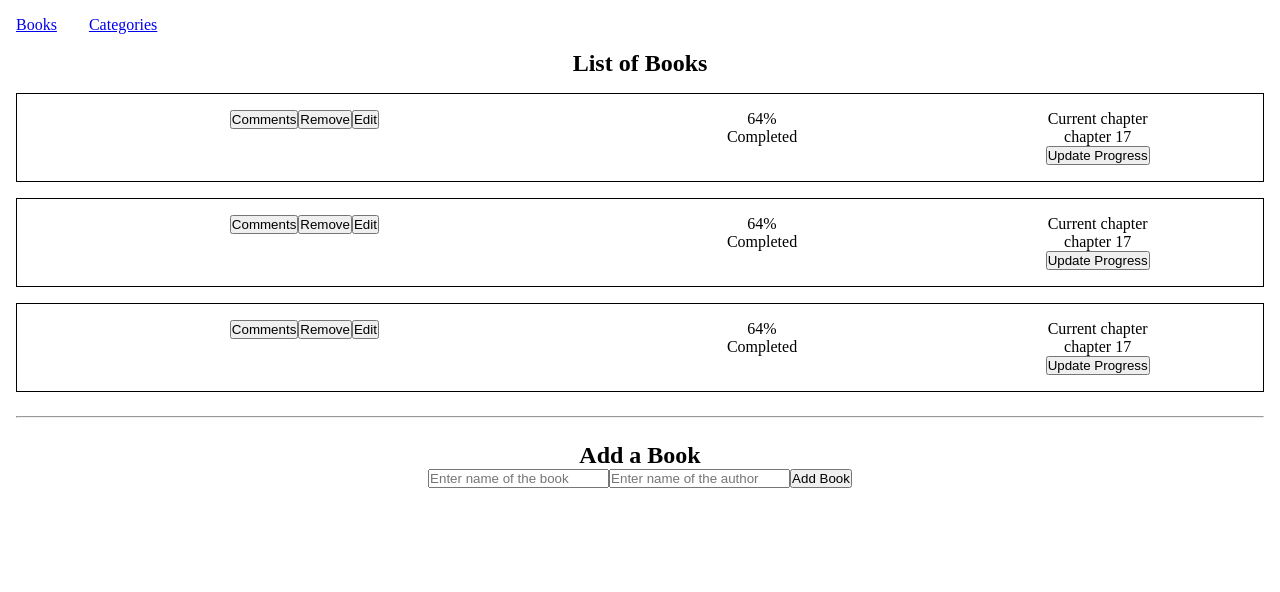
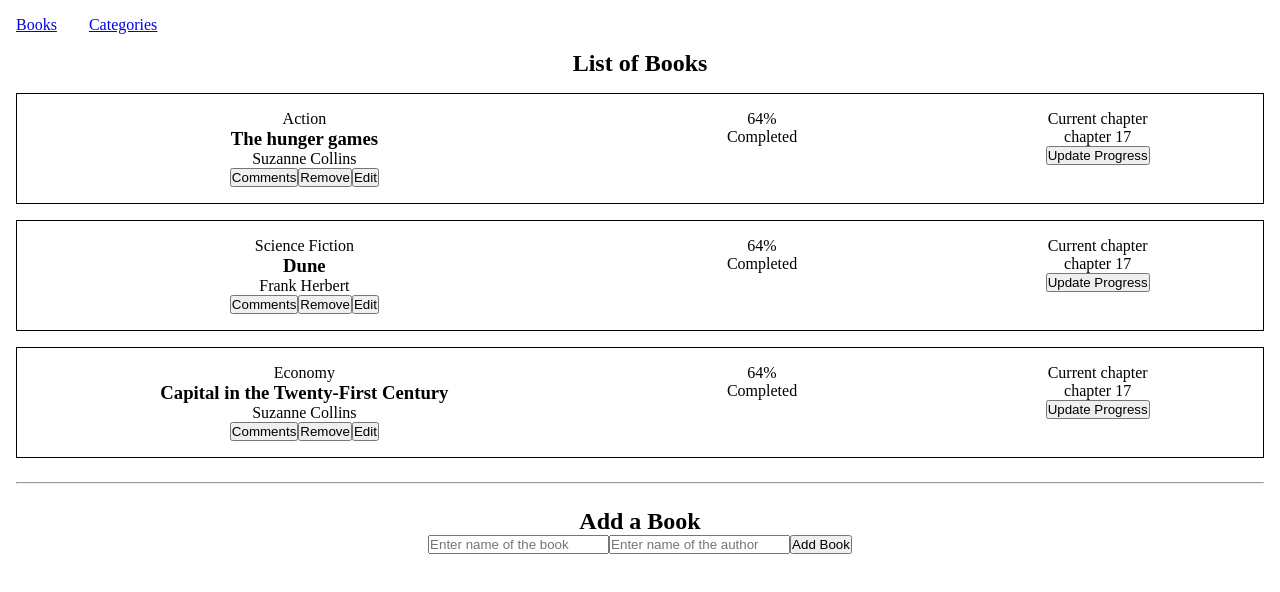
Before and after one commit to FaranoshAmini/Bookstore, a React (Create React App) app: page / in a window 1280 px wide. Shown: the top 592 px of the page. Built offline with nearby package versions, Linux system fonts and the light colour scheme.

Commit message:
Display book title and author passed as props

```diff
--- a/src/components/Book.js
+++ b/src/components/Book.js
@@ -1,11 +1,12 @@
 import React from 'react';
 import PropTypes from 'prop-types';
 
-function Book({
-  id, title, author, category,
-}) {
+function Book(props) {
+  const {
+    title, author, category,
+  } = props;
   return (
-    <div className="book-div" id={id}>
+    <div className="book-div">
 
       <div className="book-info">
         <div>
@@ -36,7 +37,6 @@ function Book({
 }
 
 Book.propTypes = {
-  id: PropTypes.string.isRequired,
   title: PropTypes.string.isRequired,
   author: PropTypes.string.isRequired,
   category: PropTypes.string.isRequired,
--- a/src/components/BooksList.js
+++ b/src/components/BooksList.js
@@ -29,7 +29,9 @@ function BooksList() {
         books.map((book) => (
           <Book
             key={book.id}
-            book={book}
+            title={book.title}
+            author={book.author}
+            category={book.category}
           />
         ))
       }
```
